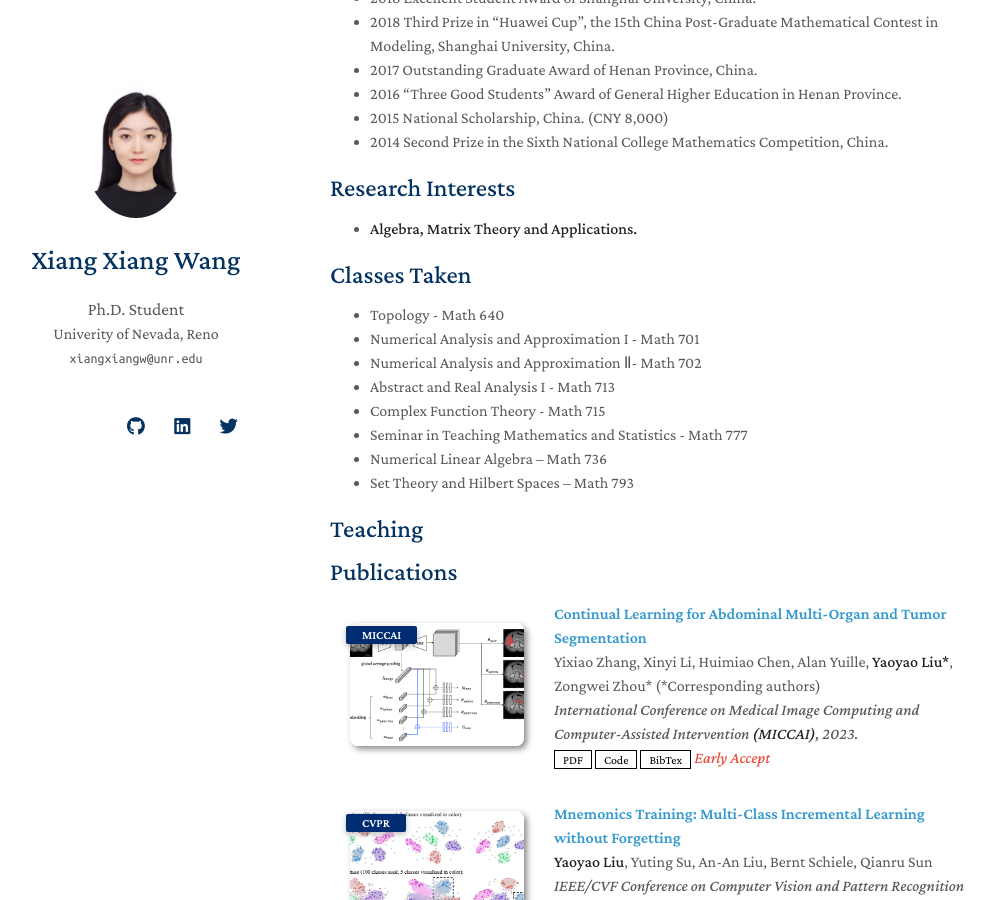
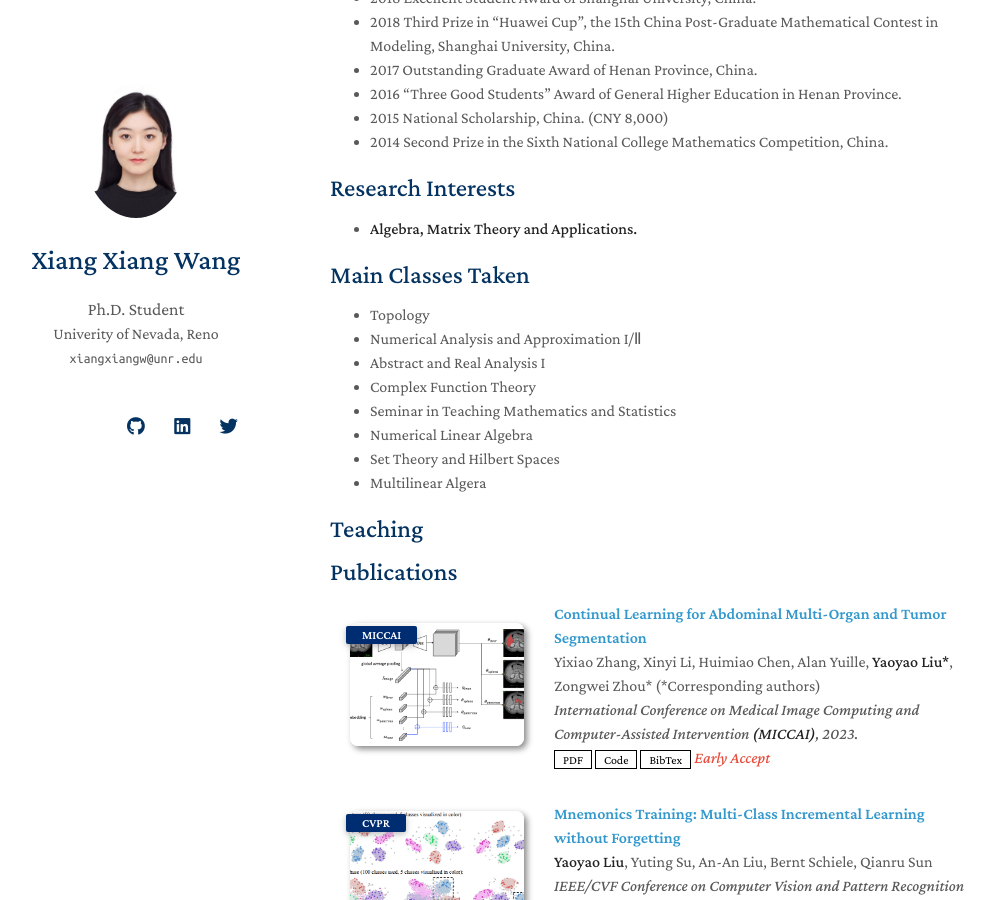
Before and after one commit to yaoyao-liu/minimal-light, a Jekyll site: the page built from index.md, in a window 1280 px wide and 900 px high, scrolled down 512 px. Shown: the whole window, without its empty margins (140-1135 px from the left). Built offline with Jekyll 4.4.1, drawn with Linux system fonts in a browser that asks for light colours; nearby versions of some CDN libraries; a style sheet for code colours, icons or effects is not loaded; our own code applies the rules of GitHub Pages for plain Markdown files.

Commit message:
Update index.md

```diff
--- a/index.md
+++ b/index.md
@@ -28,16 +28,16 @@ I am a Ph.D. student at ...
 
 - **Algebra, Matrix Theory and Applications.**
 
-## Classes Taken
+## Main Classes Taken
 
-- Topology - Math 640
-- Numerical Analysis and Approximation I - Math 701
-- Numerical Analysis and Approximation Ⅱ- Math 702
-- Abstract and Real Analysis I - Math 713
-- Complex Function Theory - Math 715
-- Seminar in Teaching Mathematics and Statistics - Math 777
-- Numerical Linear Algebra – Math 736
-- Set Theory and Hilbert Spaces – Math 793
+- Topology
+- Numerical Analysis and Approximation I/Ⅱ
+- Abstract and Real Analysis I
+- Complex Function Theory
+- Seminar in Teaching Mathematics and Statistics
+- Numerical Linear Algebra
+- Set Theory and Hilbert Spaces
+- Multilinear Algera
 
 
 ## Teaching
```
